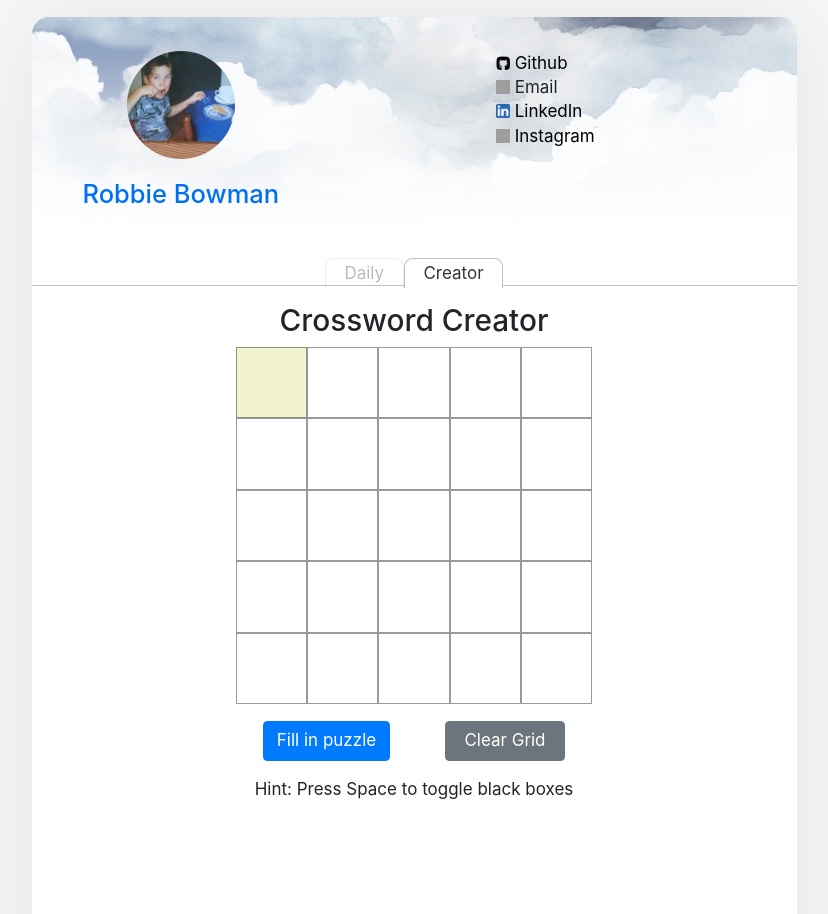
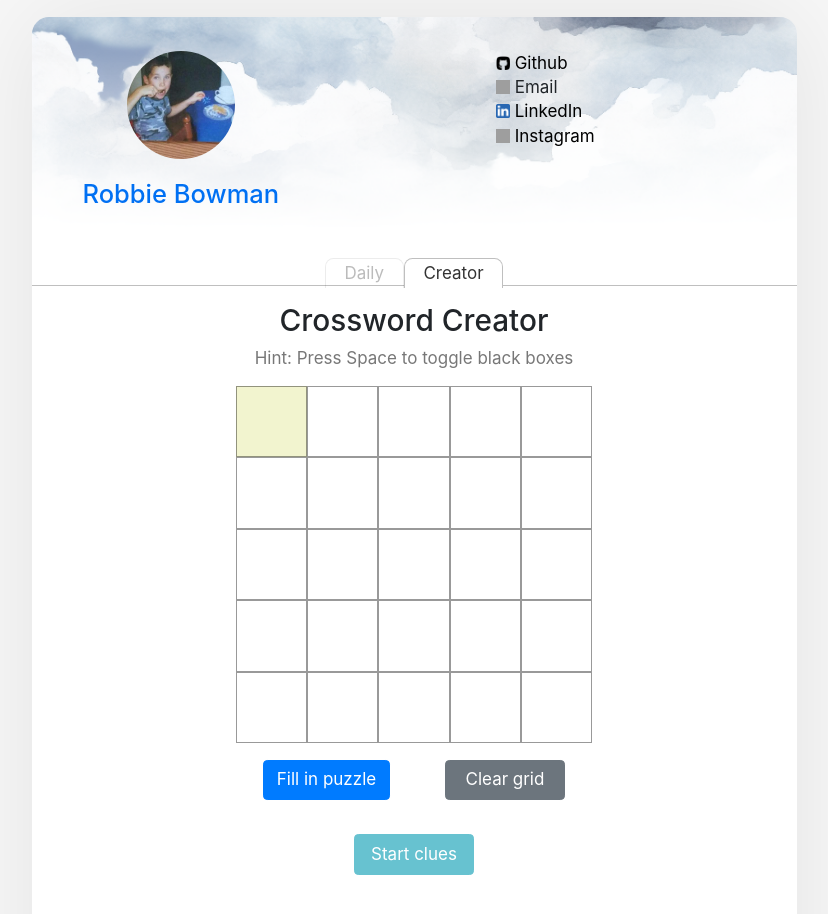
Before and after one commit to robbiebowman/nextjs-blog, a Next.js app: page /crossword/creator in a window 1280 px wide. Shown: the top 914 px of the page, without its empty margins (226-1054 px from the left). Built offline with nearby package versions, Linux system fonts and the light colour scheme; grey boxes are pictures that could not be loaded.

Commit message:
Start 'start clues'

```diff
--- a/pages/crossword/creator.js
+++ b/pages/crossword/creator.js
@@ -1,5 +1,5 @@
 import Head from "next/head";
-import React, { useEffect, useState } from 'react';
+import React, { useEffect, useState, useMemo } from 'react';
 import styles from './index.module.css';
 import Layout from "../../components/layout";
 import Crossword from "../../components/crossword/crossword";
@@ -72,6 +72,17 @@ export default function MiniCrossword() {
         }
     };
 
+    const crosswordIsFull = useMemo(() => {
+        for (const row of guessGrid) {
+            for (const c of row) {
+                if (c == '') {
+                    return false
+                }
+            }
+        }
+        return true
+    }, [guessGrid])
+
     const handleAccept = () => {
         setGuessGrid(filledPuzzle);
         setFilledPuzzle(null);
@@ -85,6 +96,10 @@ export default function MiniCrossword() {
         setSuccess(false);
     };
 
+    const handleStartClues = () => {
+
+    }
+
     return (
         <Layout>
             <Head>
@@ -96,6 +111,7 @@ export default function MiniCrossword() {
                     <div className={styles.title}>
                         <h1>Crossword Creator</h1>
                     </div>
+                    <p>Hint: Press Space to toggle black boxes</p>
                     <Crossword
                         puzzle={filledPuzzle || guessGrid}
                         clues={clues}
@@ -118,7 +134,17 @@ export default function MiniCrossword() {
                             className="btn btn-secondary"
                             onClick={handleClear}
                         >
-                            Clear Grid
+                            Clear grid
+                        </button>
+                    </div>
+                    <div className={styles.actionArea}>
+                        <button
+                            type="button"
+                            className="btn btn-info"
+                            onClick={handleStartClues}
+                            disabled={!crosswordIsFull}
+                        >
+                            Start clues
                         </button>
                     </div>
                     {filledPuzzle && (
@@ -128,7 +154,7 @@ export default function MiniCrossword() {
                                 className="btn btn-success"
                                 onClick={handleAccept}
                             >
-                                Accept Fill
+                                Accept fill
                             </button><button
                                 type="button"
                                 className="btn btn-info"
@@ -142,7 +168,7 @@ export default function MiniCrossword() {
                                 className="btn btn-danger"
                                 onClick={handleReject}
                             >
-                                Reject Fill
+                                Reject fill
                             </button>
                         </div>
                     )}
@@ -158,7 +184,6 @@ export default function MiniCrossword() {
                             <AlertDescription>Your crossword has been filled successfully.</AlertDescription>
                         </Alert>
                     )}
-                    <p>Hint: Press Space to toggle black boxes</p>
                 </div>
             </div>
         </Layout>
--- a/pages/crossword/index.module.css
+++ b/pages/crossword/index.module.css
@@ -97,3 +97,7 @@
 .actionArea button > :global(.spinner) {
     margin-right: 0.5rem;
 }
+
+.outerBox p {
+    color:#0008;
+}
```
